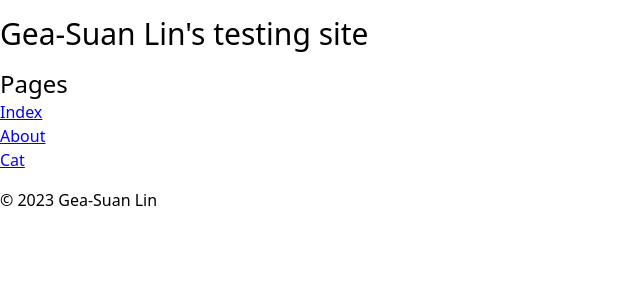
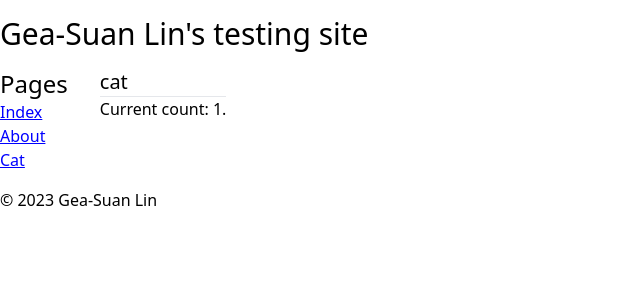
Before and after one commit to gslin/nuxt-playground, a Nuxt app: page /cat in a window 1280 px wide. Shown: the top 300 px of the page, without its empty margins (0-640 px from the left). Built offline with nearby package versions, Linux system fonts and the light colour scheme.

Commit message:
Add /cat.

```diff
--- /dev/null
+++ b/pages/cat.vue
@@ -0,0 +1,11 @@
+<script setup>
+import { useCounterStore } from '@/stores/counter';
+const counter = useCounterStore();
+counter.count++;
+</script>
+
+<template>
+<h3>cat</h3>
+<hr/>
+<p>Current count: {{ counter.count }}.</p>
+</template>
```
